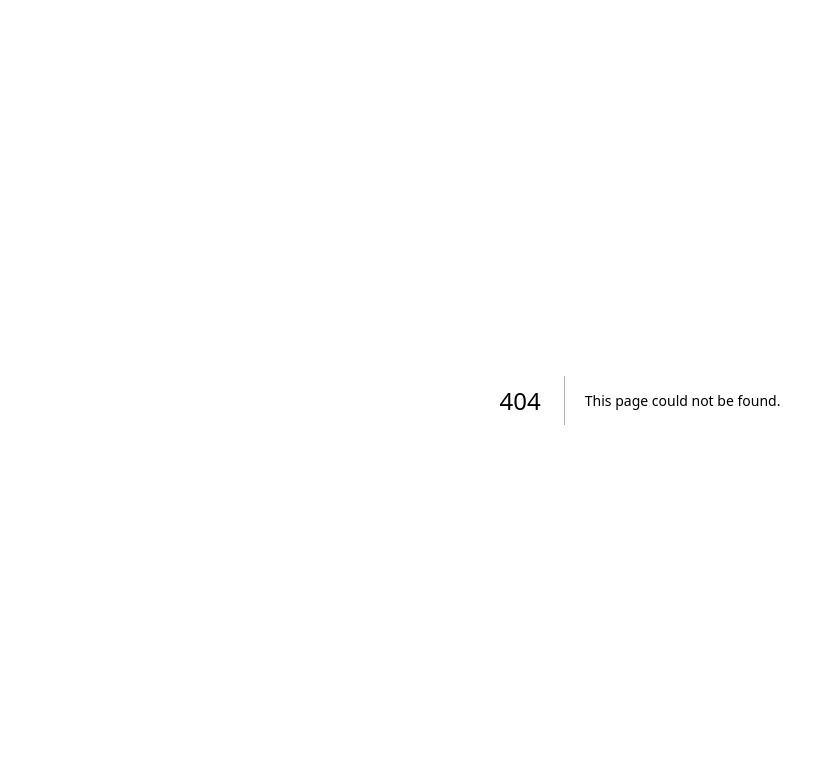
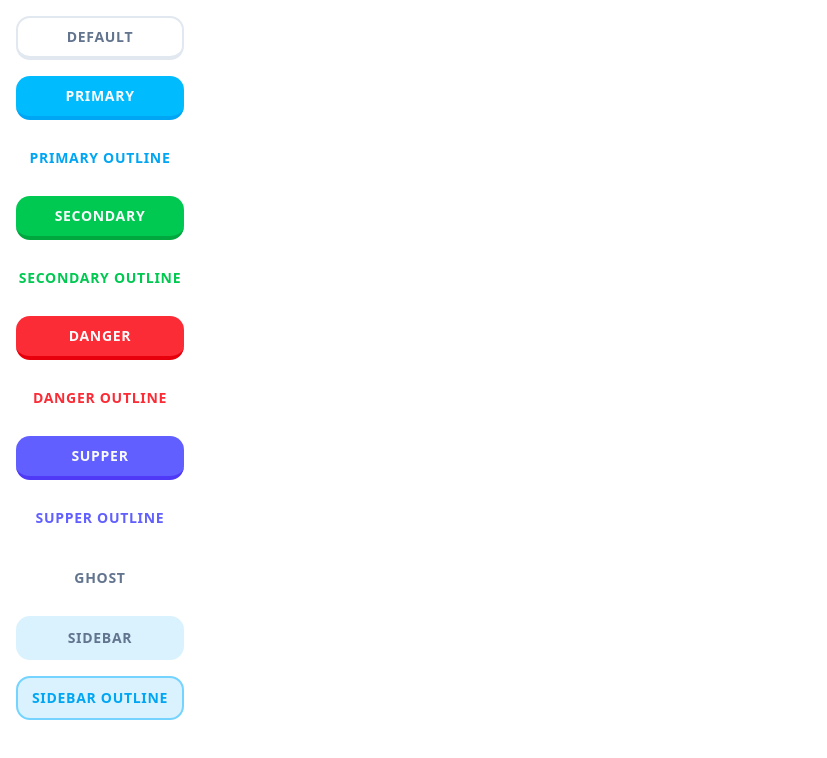
Before and after one commit to PhamMinhKha0710/mklingo, a Next.js app: page /buttons in a window 1280 px wide. Before the commit this address had no page. Shown: the top 758 px of the page, without its empty margins (0-827 px from the left). Built offline with nearby package versions, Linux system fonts and the light colour scheme.

Commit message:
feat(add):buttons library

```diff
--- /dev/null
+++ b/app/buttons/page.tsx
@@ -0,0 +1,48 @@
+import { Button } from "@/components/ui/button";
+const ButtonsPage = () => {
+  return (
+    <div className="p-4 space-y-4 flex flex-col max-w-[200px]">
+        <Button>
+            Default
+        </Button>
+        <Button variant="primary">
+        Primary
+        </Button>
+        <Button variant="primaryOutline">
+        Primary Outline
+        </Button>
+        <Button variant="secondary">
+        Secondary
+        </Button>
+        <Button variant="secondaryOutline">
+        Secondary Outline
+        </Button>
+         <Button variant="danger">
+        Danger
+        </Button>
+        <Button variant="dangerOutline">
+        Danger Outline
+        </Button>
+        <Button variant="supper">
+        Supper
+        </Button>
+        <Button variant="supperOutline">
+        Supper Outline
+        </Button>
+        <Button variant="ghost">
+        Ghost
+        </Button>
+        <Button variant="sidebar">
+        Sidebar
+        </Button>
+        <Button variant="sidebarOutline">
+        Sidebar Outline
+        </Button>
+
+
+
+        </div>
+  );
+};
+
+export default ButtonsPage;
--- a/components/ui/button.tsx
+++ b/components/ui/button.tsx
@@ -5,29 +5,30 @@
 import { cn } from "@/lib/utils"
 
 const buttonVariants = cva(
-  "inline-flex items-center justify-center gap-2 whitespace-nowrap rounded-md text-sm font-medium transition-all disabled:pointer-events-none disabled:opacity-50 [&_svg]:pointer-events-none [&_svg:not([class*='size-'])]:size-4 shrink-0 [&_svg]:shrink-0 outline-none focus-visible:border-ring focus-visible:ring-ring/50 focus-visible:ring-[3px] aria-invalid:ring-destructive/20 dark:aria-invalid:ring-destructive/40 aria-invalid:border-destructive",
+  "inline-flex items-center justify-center gap-2 whitespace-nowrap rounded-xl text-sm font-bold transition-all disabled:pointer-events-none disabled:opacity-50 [&_svg]:pointer-events-none [&_svg:not([class*='size-'])]:size-4 shrink-0 [&_svg]:shrink-0 outline-none focus-visible:border-ring focus-visible:ring-ring/50 focus-visible:ring-[3px] aria-invalid:ring-destructive/20 dark:aria-invalid:ring-destructive/40 aria-invalid:border-destructive uppercase tracking-wider",
   {
     variants: {
       variant: {
-        default: "bg-primary text-primary-foreground hover:bg-primary/90",
-        destructive:
-          "bg-green-500 text-white hover:bg-destructive/90 focus-visible:ring-destructive/20 dark:focus-visible:ring-destructive/40 dark:bg-destructive/60",
-        outline:
-          "border bg-background shadow-xs hover:bg-accent hover:text-accent-foreground dark:bg-input/30 dark:border-input dark:hover:bg-input/50",
-        secondary:
-          "bg-secondary text-secondary-foreground hover:bg-secondary/80",
-        ghost:
-          "hover:bg-accent hover:text-accent-foreground dark:hover:bg-accent/50",
-        link: "text-primary underline-offset-4 hover:underline",
-        premium:"bg-indigo-500 text-white hover:bg-indigo-600 focus-visible:ring-indigo-300"
+        default: "bg-white text-black border-slate-200 border-2 border-b-4 active:border-b-2 hover:bg-slate-100 text-slate-500",
+        primary: "bg-sky-400 text-primary-foreground hover:bg-sky-400/90 border-sky-500 border-b-4 active:border-b-0",
+        primaryOutline: "bg-white text-sky-500 hover:bg-sky-100",
+        secondary: "bg-green-500 text-primary-foreground hover:bg-green-500/90 border-green-600 border-b-4 active:border-b-0",
+        secondaryOutline: "bg-white text-green-500 hover:bg-slate-100",
+        danger: "bg-red-500 text-primary-foreground hover:bg-red-500/90 border-red-600 border-b-4 active:border-b-0",
+        dangerOutline: "bg-white text-red-500 hover:bg-slate-100",
+        supper: "bg-indigo-500 text-primary-foreground hover:bg-indigo-500/90 border-indigo-600 border-b-4 active:border-b-0",
+        supperOutline: "bg-white text-indigo-500 hover:bg-slate-100",
+        ghost: "bg-transparent text-slate-500 border-transparent border-0 hover:bg-slate-100",
+        sidebar: "bg-sky-500/15 text-slate-500 border-2 border-transparent hover:bg-slate-100 transition-none",
+        sidebarOutline: "bg-sky-500/15 text-sky-500 border-sky-300 border-2 hover:bg-sky-500/20 transition-none",
       },
       size: {
-        default: "h-9 px-4 py-2 has-[>svg]:px-3",
-        sm: "h-8 rounded-md gap-1.5 px-3 has-[>svg]:px-2.5",
-        lg: "h-10 rounded-md px-6 has-[>svg]:px-4",
-        icon: "size-9",
-        "icon-sm": "size-8",
-        "icon-lg": "size-10",
+        default: "h-11 px-4 py-2 has-[>svg]:px-3",
+        sm: "h-9 rounded-md gap-1.5 px-3 has-[>svg]:px-2.5",
+        lg: "h-12 rounded-md px-8 has-[>svg]:px-4",
+        icon: "h-10 w-10",
+        rounded: "rounded-full",
+
       },
     },
     defaultVariants: {
```
